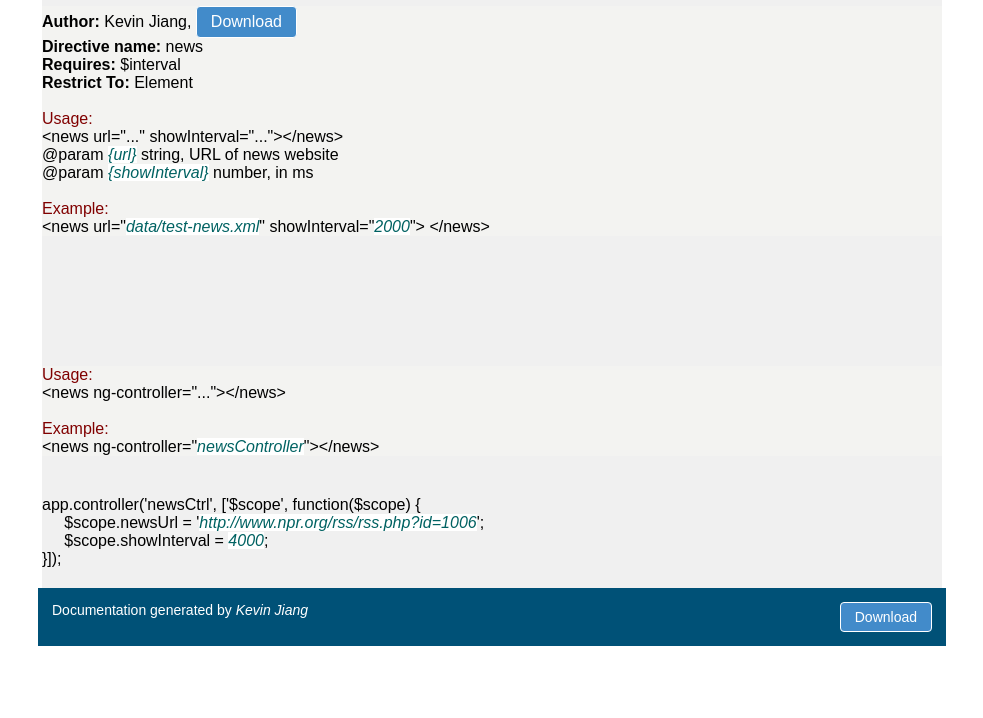
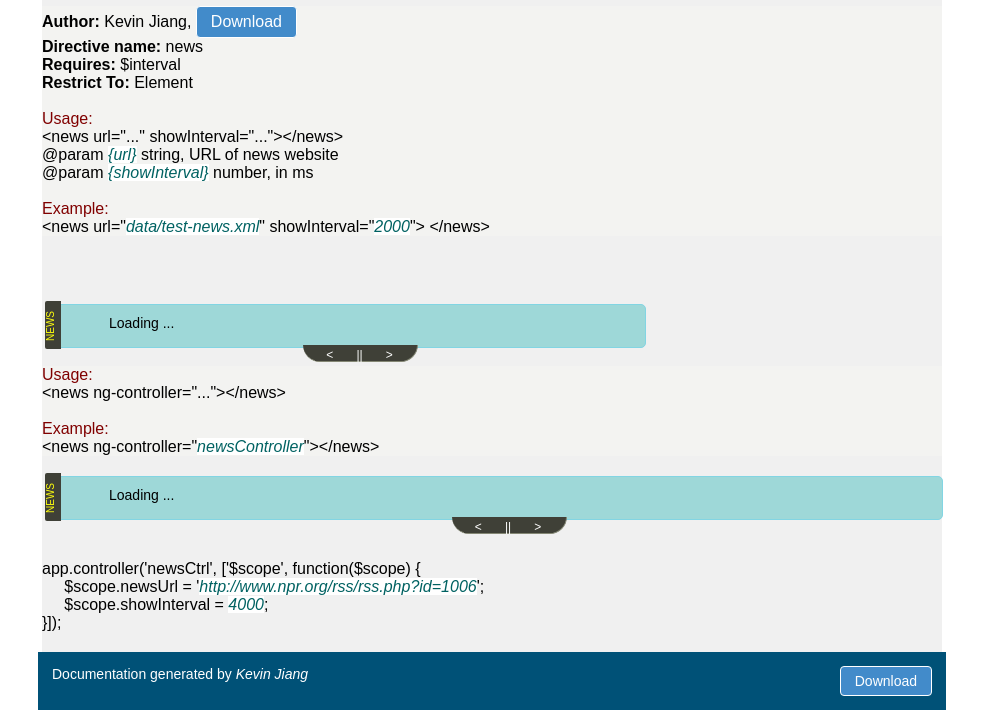
Before and after one commit to KevinJianghz/AngularJS-News-Directive, a website: page app/index.html in a window 1280 px wide. Shown: the part 114-832 px from the top of the page, without its empty margins (148-1131 px from the left). Before the commit the page ends 800 px from the top, so only its background shows below. Drawn offline with nearby package versions, Linux system fonts and the light colour scheme.

Commit message:
modify include file name

```diff
--- a/app/index.html
+++ b/app/index.html
@@ -6,7 +6,7 @@
 
   <script src="scripts/vendor/jquery.js"></script>
   <script src="scripts/vendor/angular.min.js"></script>
-  <script src="scripts/newsdirectivejs"></script>
+  <script src="scripts/newsdirective.js"></script>
   <script src="scripts/app.js"></script>
 
   <link href="styles/newsdirective.css" rel="stylesheet">
```
